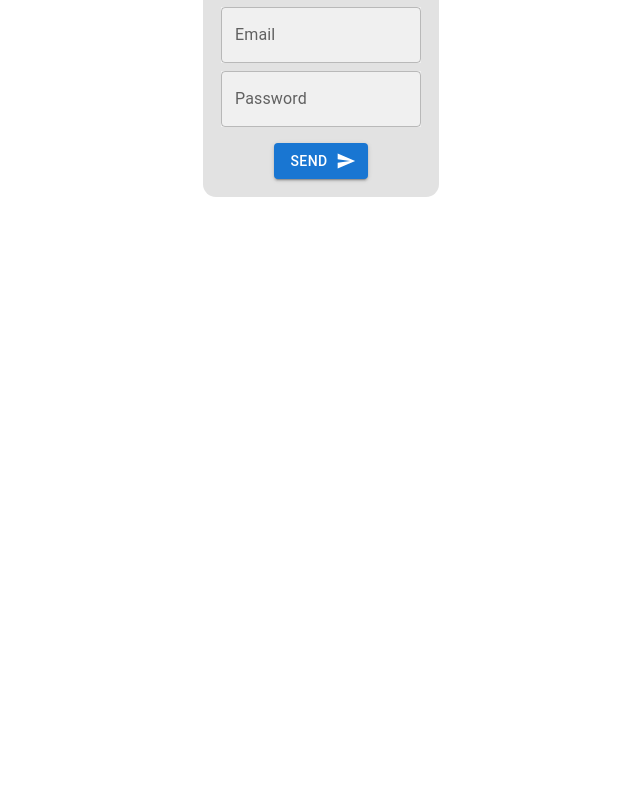
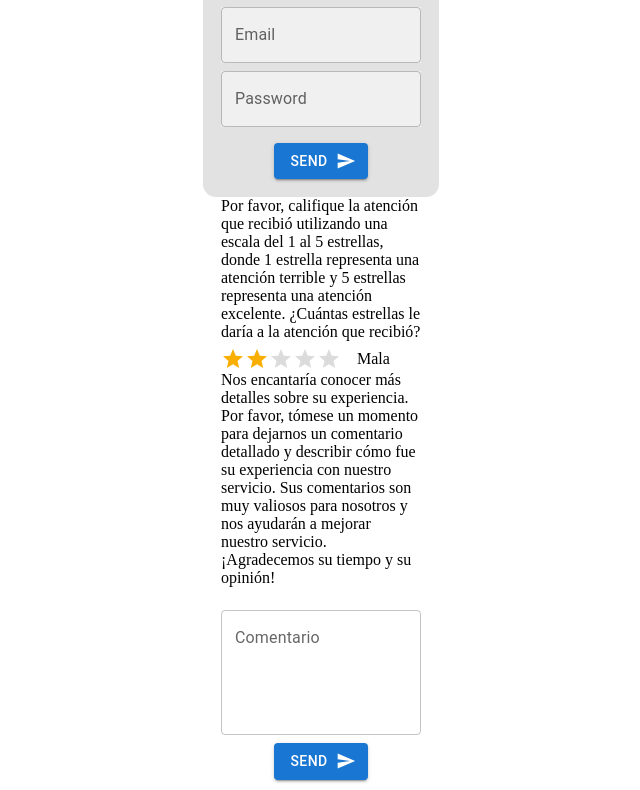
Before and after one commit to DaniloJ0/Final_Frontend-Subject, a React (Create React App) app in the folder app/: page / in a window 1280 px wide. Shown: the part 488-1278 px from the top of the page, without its empty margins (319-959 px from the left). Before the commit the page ends 800 px from the top, so only its background shows below. Built offline with nearby package versions, Linux system fonts and the light colour scheme.

Commit message:
vistas listas parcialmente

```diff
--- a/app/src/pages/RatingPage/RatingPage.jsx
+++ b/app/src/pages/RatingPage/RatingPage.jsx
@@ -1,18 +1,98 @@
-import React from 'react'
-import "./RatingPage.css"
+import * as React from 'react';
+import Typography from '@mui/material/Typography';
+import Rating from '@mui/material/Rating';
+import Box from '@mui/material/Box';
+import StarIcon from '@mui/icons-material/Star';
+import TextField from '@mui/material/TextField';
 
-function RatingPage() {
+import SendIcon from '@mui/icons-material/Send';
+import Button from '@mui/material/Button';
+const labels = {
+
+  1: 'Terrible',
+  2: 'Mala',
+  3: 'Aceptable',
+  4: 'Buena',
+  5: 'Excelente',
+
+
+
+
+
+};
+
+function getLabelText(value) {
+  return `${value} Star${value !== 1 ? 's' : ''}, ${labels[value]}`;
+}
+export default function HoverRating() {
+  const [value1, setValue1] = React.useState(2);
+  const [hover1, setHover1] = React.useState(-1);
+
   return (
-    <nav>
-       <ul>
-        <li><a>Home</a></li>
-        <li><a>Login</a></li>
-       <li><a>Register</a></li>
-       <li><a>Contact</a></li>
-      </ul>
-    </nav>
+    <div>
+      <Box style={{ margin: '0 auto' }}
+        sx={{
+          width: 200,
+          display: 'flex',
+          alignItems: 'center',
+        }}>
+        <Typography variant="Body2" gutterBottom>Por favor, califique la atención que recibió utilizando una escala del 1 al 5 estrellas, donde 1 estrella representa una atención terrible y 5 estrellas representa una atención excelente. ¿Cuántas estrellas le daría a la atención que recibió?</Typography>
+      </Box>
 
-  )
+      <Box
+        style={{ margin: '0 auto' }}
+        sx={{
+          width: 200,
+          display: 'flex',
+          alignItems: 'center',
+        }}
+      >
+        <Rating
+          name="hover-feedback-1"
+          value={value1}
+          precision={1}
+          getLabelText={getLabelText}
+          onChange={(event, newValue) => {
+            setValue1(newValue);
+          }}
+          onChangeActive={(event, newHover) => {
+            setHover1(newHover);
+          }}
+          emptyIcon={<StarIcon style={{ opacity: 0.55 }} fontSize="inherit" />}
+        />
+        {value1 !== null && <Box sx={{ ml: 2 }}>{labels[hover1 !== -1 ? hover1 : value1]}</Box>}
+      </Box>
+      <Box style={{ margin: '0 auto' }}
+        sx={{
+          width: 200,
+          display: 'flex',
+          alignItems: 'center',
+        }}>
+        <Typography variant="Body2" gutterBottom>Nos encantaría conocer más detalles sobre su experiencia. Por favor, tómese un momento para dejarnos un comentario detallado y describir cómo fue su experiencia con nuestro servicio. Sus comentarios son muy valiosos para nosotros y nos ayudarán a mejorar nuestro servicio. ¡Agradecemos su tiempo y su opinión!</Typography>
+      </Box>
+      <Box
+       component="form"
+        sx={{display: 'flex',
+        flexDirection: 'column',
+        alignItems: 'center',
+        '& .MuiTextField-root': { m: 1, width: '25ch' },
+        }}
+        noValidate
+        autoComplete="off"
+      >
+        <div style={{ borderRadius: '13px',padding: '10px', textAlign: 'center'}}>
+      <TextField
+          id="outlined-multiline-static"
+          label="Comentario"
+          multiline
+          rows={4}
+        />
+        <div><Button variant="contained" endIcon={<SendIcon />}>Send</Button></div>
+    </div>
+      </Box>
+
+
+
+    </div>
+  );
 }
-
-export default RatingPage
--- a/app/src/pages/home/Home.jsx
+++ b/app/src/pages/home/Home.jsx
@@ -1,9 +1,9 @@
 import React from 'react'
 import NavBar from '../../components/navbar/NavBar'
 import Sidebar from '../../components/sidebar/Sidebar'
-import './home.css'
 import Register from '../register/Register'
 import Login from '../login/Login'
+import RatingPage from '../RatingPage/RatingPage'
 
 function Home() {
   return (
@@ -12,6 +12,7 @@ function Home() {
       <Sidebar />
       <Register/>
       <Login/>
+      <RatingPage />
     </>
 
   )
--- a/app/src/pages/home/home.css
+++ /dev/null
@@ -1,5 +0,0 @@
-*{
-
-}
-
-/* Colocala el css que del componente, lo de arriba lo puedes quitar */
```
Also changed, not shown: app/src/pages/RatingPage/RatingPage.css (deleted).
